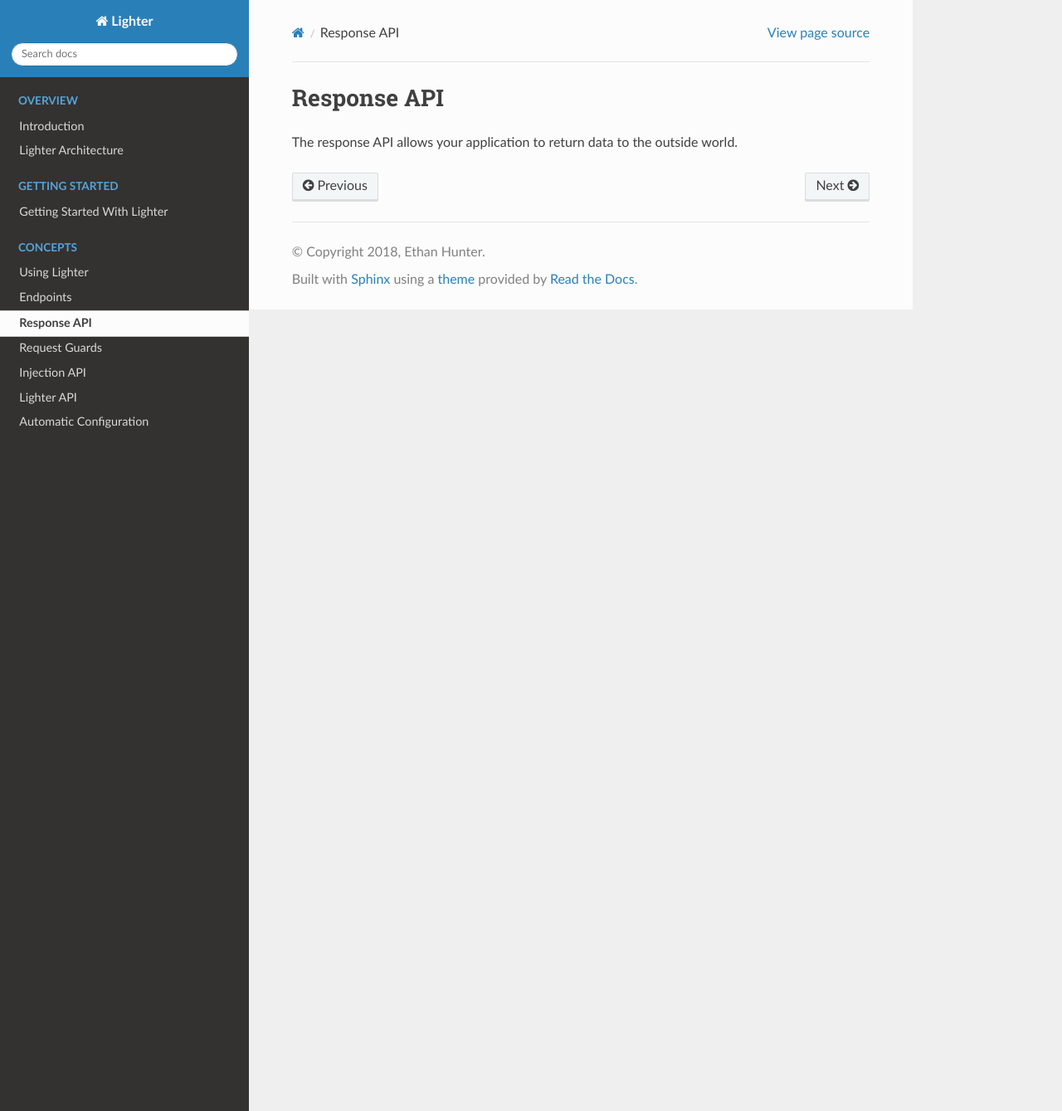
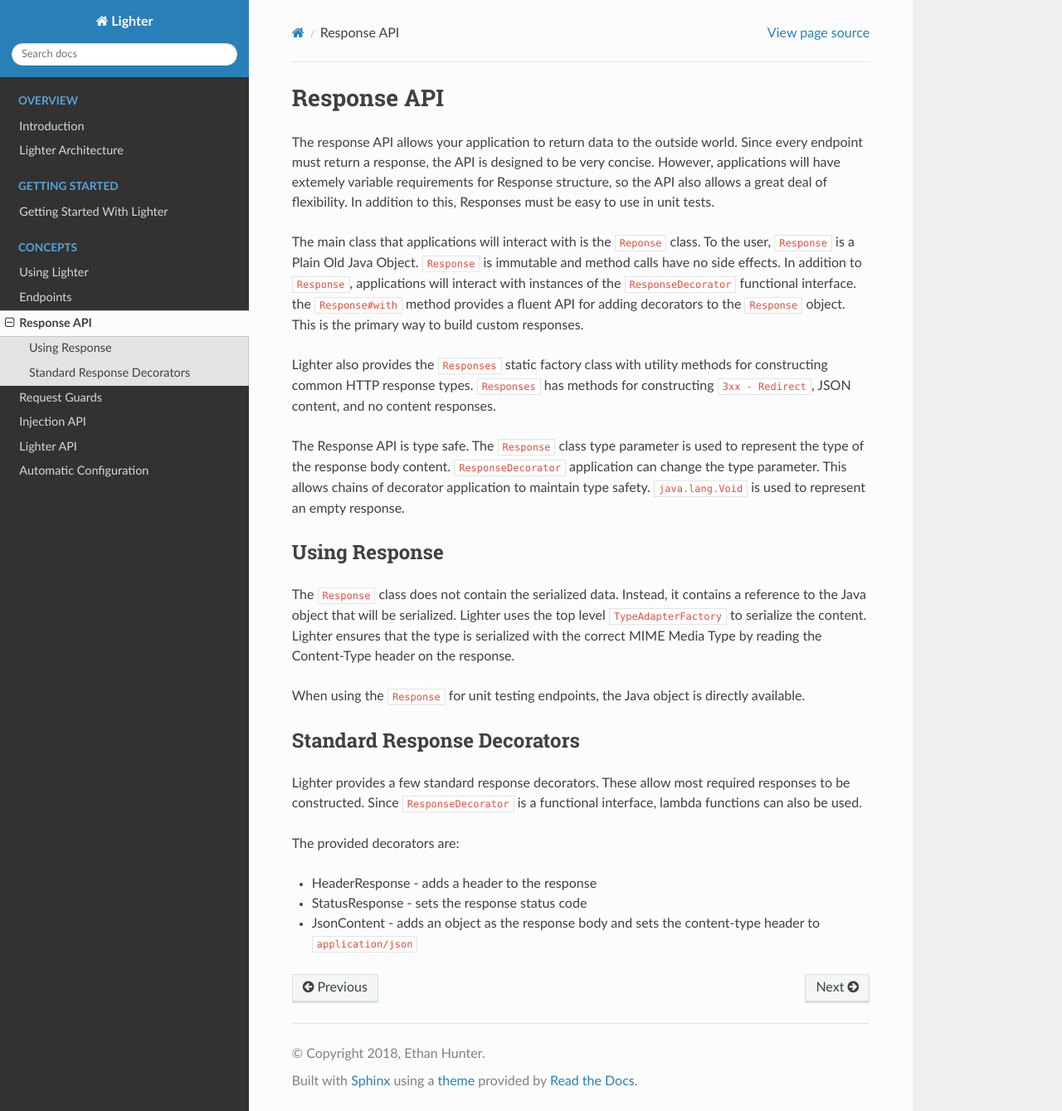
Before and after one commit to Spaceman1701/lighter, a Sphinx documentation site: the page built from docs/concepts/response_api.rst, in a window 1280 px wide and 1339 px high. Shown: the whole window at 83% size. Built offline with Sphinx 7.4.7 and the Read the Docs theme 2.0.0, drawn with Linux system fonts in a browser that asks for light colours.

Commit message:
add some response api docs

```diff
--- a/docs/concepts/response_api.rst
+++ b/docs/concepts/response_api.rst
@@ -1,4 +1,43 @@
 Response API
 ============
 
-The response API allows your application to return data to the outside world.
+The response API allows your application to return data to the outside world. Since every endpoint
+must return a response, the API is designed to be very concise. However, applications will have
+extemely variable requirements for Response structure, so the API also allows a great deal of
+flexibility. In addition to this, Responses must be easy to use in unit tests.
+
+The main class that applications will interact with is the ``Reponse`` class. To the user, ``Response`` is
+a Plain Old Java Object. ``Response`` is immutable and method calls have no side effects. In addition to
+``Response``, applications will interact with instances of the ``ResponseDecorator`` functional interface.
+the ``Response#with`` method provides a fluent API for adding decorators to the ``Response`` object. This
+is the primary way to build custom responses.
+
+Lighter also provides the ``Responses`` static factory class with utility methods for constructing common HTTP
+response types. ``Responses`` has methods for constructing ``3xx - Redirect``, JSON content, and no content
+responses.
+
+The Response API is type safe. The ``Response`` class type parameter is used to represent the type of the
+response body content. ``ResponseDecorator`` application can change the type parameter. This allows chains
+of decorator application to maintain type safety. ``java.lang.Void`` is used to represent an empty response.
+
+Using Response
+--------------
+
+The ``Response`` class does not contain the serialized data. Instead, it contains a reference to the Java
+object that will be serialized. Lighter uses the top level ``TypeAdapterFactory`` to serialize the content.
+Lighter ensures that the type is serialized with the correct MIME Media Type by reading the Content-Type header
+on the response.
+
+When using the ``Response`` for unit testing endpoints, the Java object is directly available.
+
+Standard Response Decorators
+----------------------------
+
+Lighter provides a few standard response decorators. These allow most required responses to be constructed.
+Since ``ResponseDecorator`` is a functional interface, lambda functions can also be used.
+
+The provided decorators are:
+
+* HeaderResponse - adds a header to the response
+* StatusResponse - sets the response status code
+* JsonContent - adds an object as the response body and sets the content-type header to ``application/json``
```
